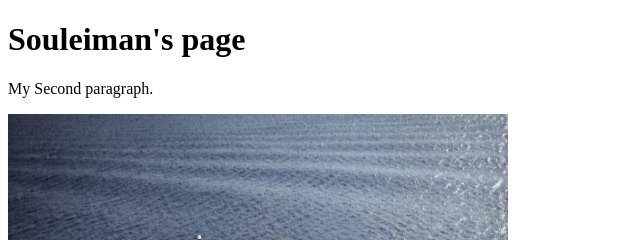
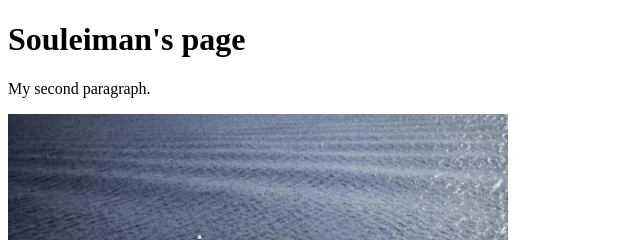
Before and after one commit to souleiman-elali/boats_site, a plain HTML site: page index.html in a window 1280 px wide. Shown: the top 240 px of the page, 0-640 px from the left. Drawn offline with Linux system fonts and the light colour scheme.

Commit message:
changed paragraph

```diff
--- a/index.html
+++ b/index.html
@@ -7,7 +7,7 @@
 <body>
 
 <h1>Souleiman's page</h1>
-<p>My Second paragraph.</p>
+<p>My second paragraph.</p>
 
 <img src="images/boat2.jpg"width="500" height="600">
 
```
